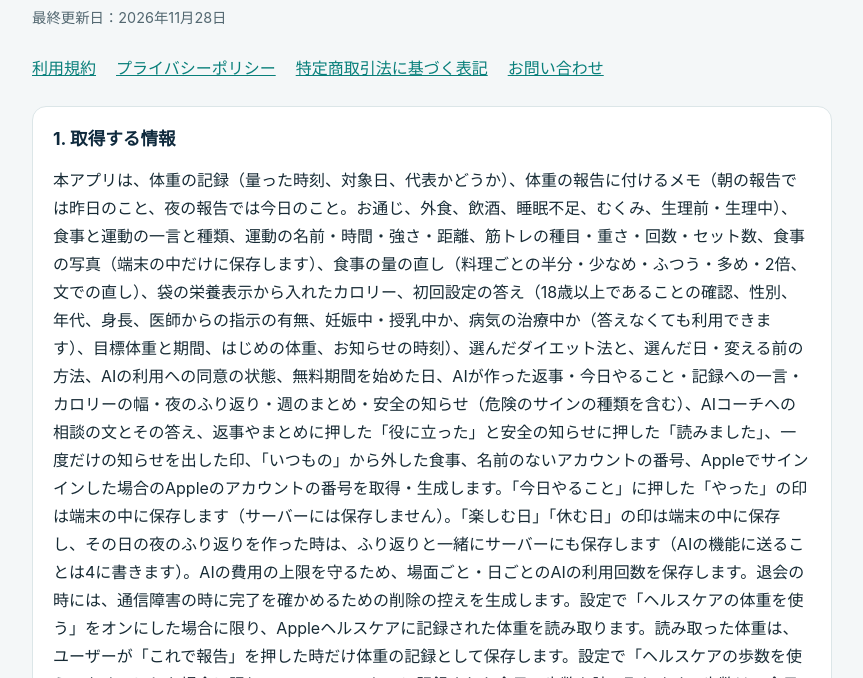
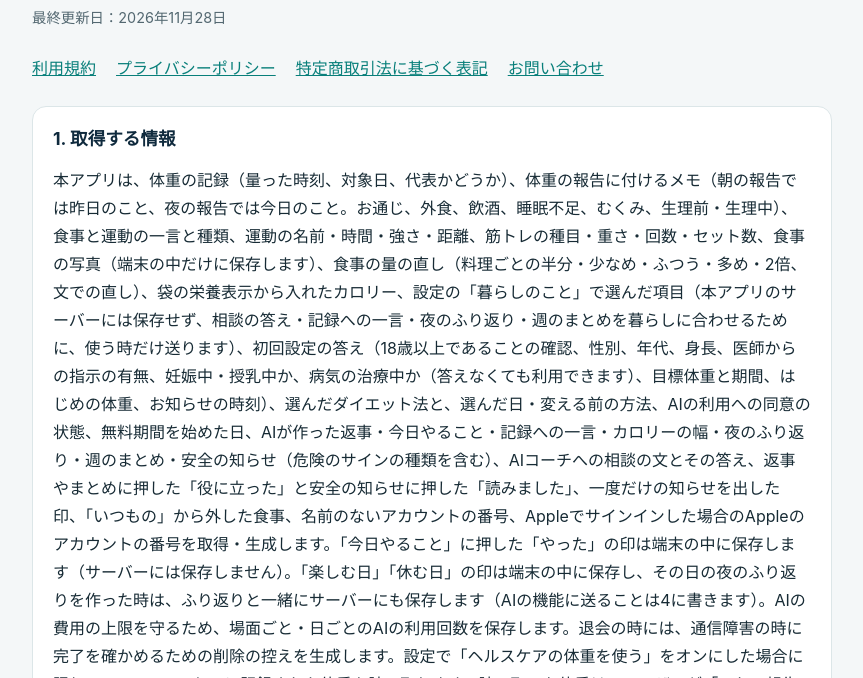
Before and after one commit to yoshi77777ai/mayt-support, a plain HTML site: page privacy/index.html in a window 1280 px wide. Shown: the part 122-800 px from the top of the page, without its empty margins (208-1071 px from the left). Drawn offline with Linux system fonts and the light colour scheme.

Commit message:
プライバシーポリシー: 取得する情報に、設定の「暮らしのこと」で選んだ項目（サーバーには保存せず、使う時だけ送る）を書いた（2026-11-28）
Co-Authored-By: Claude Opus 5.5 <noreply@anthropic.com>

```diff
--- a/privacy/index.html
+++ b/privacy/index.html
@@ -22,7 +22,7 @@
     <main>
       <section>
         <h2>1. 取得する情報</h2>
-        <p>本アプリは、体重の記録（量った時刻、対象日、代表かどうか）、体重の報告に付けるメモ（朝の報告では昨日のこと、夜の報告では今日のこと。お通じ、外食、飲酒、睡眠不足、むくみ、生理前・生理中）、食事と運動の一言と種類、運動の名前・時間・強さ・距離、筋トレの種目・重さ・回数・セット数、食事の写真（端末の中だけに保存します）、食事の量の直し（料理ごとの半分・少なめ・ふつう・多め・2倍、文での直し）、袋の栄養表示から入れたカロリー、初回設定の答え（18歳以上であることの確認、性別、年代、身長、医師からの指示の有無、妊娠中・授乳中か、病気の治療中か（答えなくても利用できます）、目標体重と期間、はじめの体重、お知らせの時刻）、選んだダイエット法と、選んだ日・変える前の方法、AIの利用への同意の状態、無料期間を始めた日、AIが作った返事・今日やること・記録への一言・カロリーの幅・夜のふり返り・週のまとめ・安全の知らせ（危険のサインの種類を含む）、AIコーチへの相談の文とその答え、返事やまとめに押した「役に立った」と安全の知らせに押した「読みました」、一度だけの知らせを出した印、「いつもの」から外した食事、名前のないアカウントの番号、Appleでサインインした場合のAppleのアカウントの番号を取得・生成します。「今日やること」に押した「やった」の印は端末の中に保存します（サーバーには保存しません）。「楽しむ日」「休む日」の印は端末の中に保存し、その日の夜のふり返りを作った時は、ふり返りと一緒にサーバーにも保存します（AIの機能に送ることは4に書きます）。AIの費用の上限を守るため、場面ごと・日ごとのAIの利用回数を保存します。退会の時には、通信障害の時に完了を確かめるための削除の控えを生成します。設定で「ヘルスケアの体重を使う」をオンにした場合に限り、Appleヘルスケアに記録された体重を読み取ります。読み取った体重は、ユーザーが「これで報告」を押した時だけ体重の記録として保存します。設定で「ヘルスケアの歩数を使う」をオンにした場合に限り、Appleヘルスケアに記録された今日の歩数を読み取ります。歩数は、今日の消費カロリーの目安を端末の中で計算するためだけに使い、保存せず、本アプリのサーバーにもAI機能にも送信しません。体重と歩数のほかにヘルスケアの情報は読み取らず、ヘルスケアへの書き込みもしません。</p>
+        <p>本アプリは、体重の記録（量った時刻、対象日、代表かどうか）、体重の報告に付けるメモ（朝の報告では昨日のこと、夜の報告では今日のこと。お通じ、外食、飲酒、睡眠不足、むくみ、生理前・生理中）、食事と運動の一言と種類、運動の名前・時間・強さ・距離、筋トレの種目・重さ・回数・セット数、食事の写真（端末の中だけに保存します）、食事の量の直し（料理ごとの半分・少なめ・ふつう・多め・2倍、文での直し）、袋の栄養表示から入れたカロリー、設定の「暮らしのこと」で選んだ項目（本アプリのサーバーには保存せず、相談の答え・記録への一言・夜のふり返り・週のまとめを暮らしに合わせるために、使う時だけ送ります）、初回設定の答え（18歳以上であることの確認、性別、年代、身長、医師からの指示の有無、妊娠中・授乳中か、病気の治療中か（答えなくても利用できます）、目標体重と期間、はじめの体重、お知らせの時刻）、選んだダイエット法と、選んだ日・変える前の方法、AIの利用への同意の状態、無料期間を始めた日、AIが作った返事・今日やること・記録への一言・カロリーの幅・夜のふり返り・週のまとめ・安全の知らせ（危険のサインの種類を含む）、AIコーチへの相談の文とその答え、返事やまとめに押した「役に立った」と安全の知らせに押した「読みました」、一度だけの知らせを出した印、「いつもの」から外した食事、名前のないアカウントの番号、Appleでサインインした場合のAppleのアカウントの番号を取得・生成します。「今日やること」に押した「やった」の印は端末の中に保存します（サーバーには保存しません）。「楽しむ日」「休む日」の印は端末の中に保存し、その日の夜のふり返りを作った時は、ふり返りと一緒にサーバーにも保存します（AIの機能に送ることは4に書きます）。AIの費用の上限を守るため、場面ごと・日ごとのAIの利用回数を保存します。退会の時には、通信障害の時に完了を確かめるための削除の控えを生成します。設定で「ヘルスケアの体重を使う」をオンにした場合に限り、Appleヘルスケアに記録された体重を読み取ります。読み取った体重は、ユーザーが「これで報告」を押した時だけ体重の記録として保存します。設定で「ヘルスケアの歩数を使う」をオンにした場合に限り、Appleヘルスケアに記録された今日の歩数を読み取ります。歩数は、今日の消費カロリーの目安を端末の中で計算するためだけに使い、保存せず、本アプリのサーバーにもAI機能にも送信しません。体重と歩数のほかにヘルスケアの情報は読み取らず、ヘルスケアへの書き込みもしません。</p>
       </section>
       <section>
         <h2>2. 情報の利用目的</h2>
```
